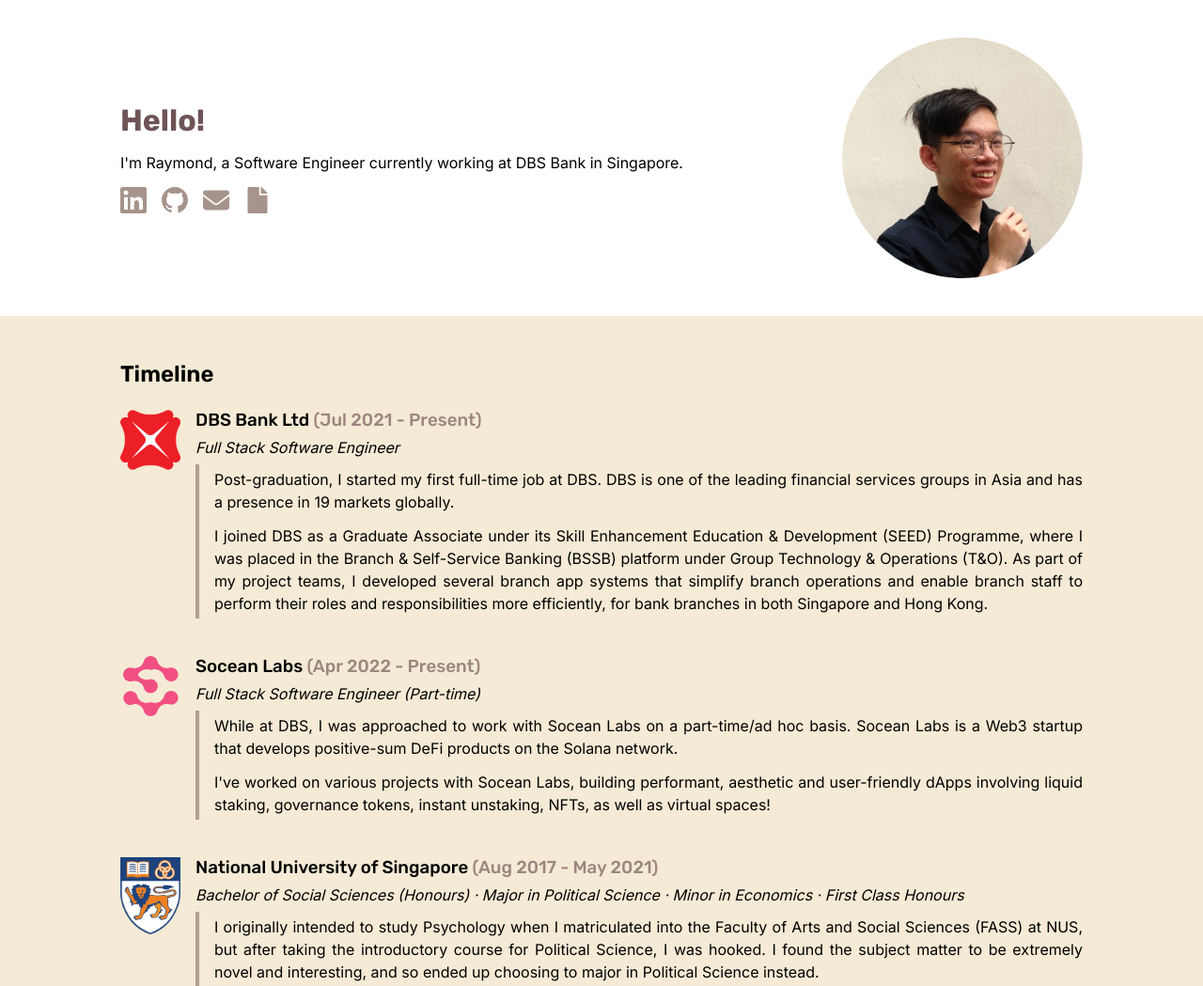
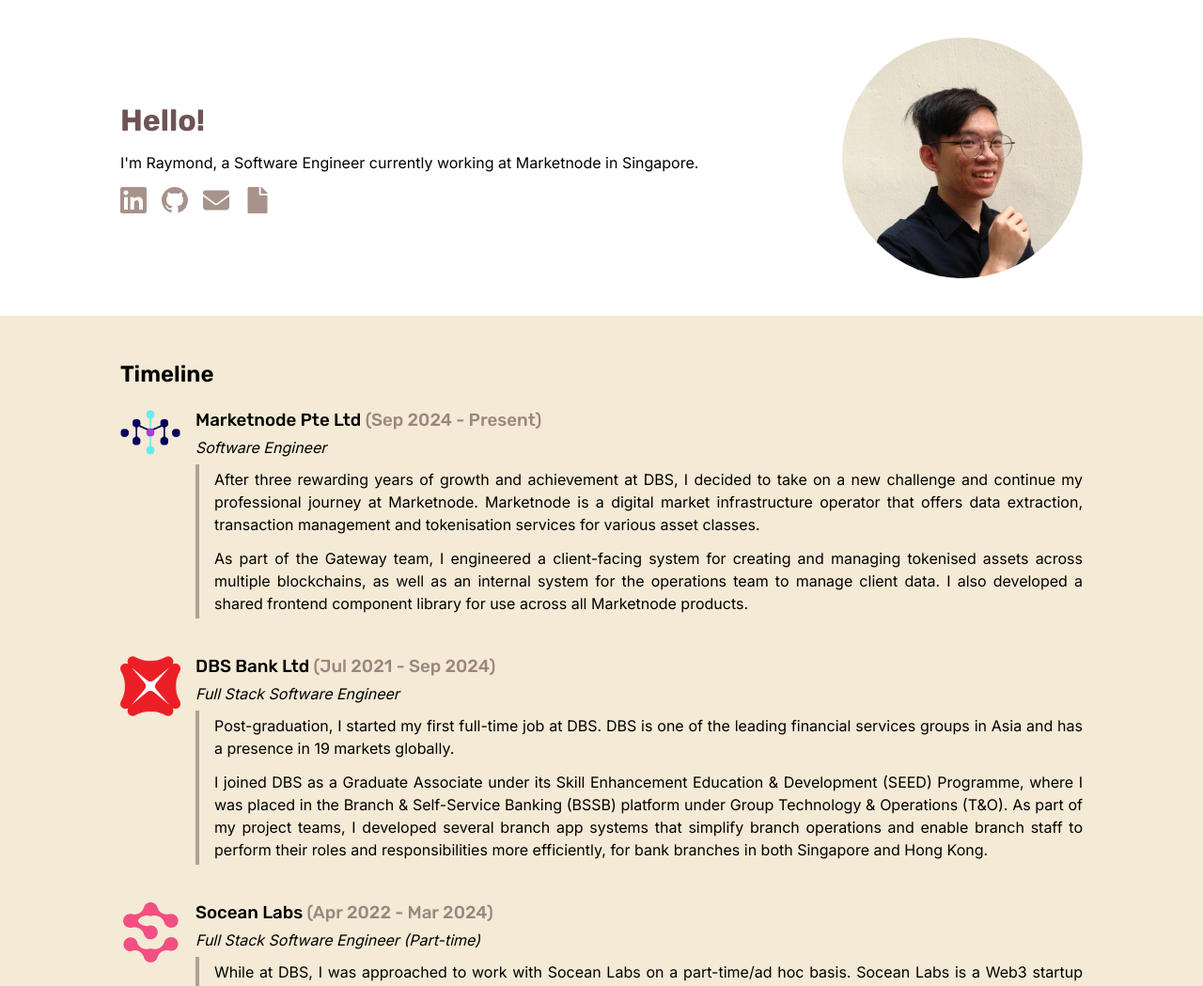
Before and after one commit to rczjian/rczjian.github.io, a plain HTML site: page index.html in a window 1280 px wide. Shown: the top 1049 px of the page at 94% size. Drawn offline with Linux system fonts and the light colour scheme.

Commit message:
add marketnode content

```diff
--- a/index.html
+++ b/index.html
@@ -4,6 +4,10 @@
     <title>Raymond Chan</title>
 
     <meta name="viewport" content="width=device-width, initial-scale=1" />
+    <meta
+      name="google-site-verification"
+      content="fw11ie_gdBO2mL2BeAGHtc85dVj2ux1xu98D4wo31Gg"
+    />
 
     <link rel="icon" href="assets/favicon.ico" />
     <link
@@ -27,7 +31,7 @@
         <div class="intro-container">
           <h1>Hello!</h1>
           <span
-            >I'm Raymond, a Software Engineer currently working at DBS Bank in
+            >I'm Raymond, a Software Engineer currently working at Marketnode in
             Singapore.</span
           >
           <div class="icon-container">
@@ -106,11 +110,39 @@
         <h2>Timeline</h2>
         <div class="timeline-stack">
           <div class="timeline-item">
+            <img src="assets/marketnode-logo.png" class="timeline-logo" />
+            <div class="timeline-content">
+              <h3>
+                <span>Marketnode Pte Ltd</span>
+                <span class="timeline-time">(Sep 2024 - Present)</span>
+              </h3>
+              <p class="timeline-headline">Software Engineer</p>
+              <blockquote class="timeline-summary">
+                <p>
+                  After three rewarding years of growth and achievement at DBS,
+                  I decided to take on a new challenge and continue my
+                  professional journey at Marketnode. Marketnode is a digital
+                  market infrastructure operator that offers data extraction,
+                  transaction management and tokenisation services for various
+                  asset classes.
+                </p>
+                <p>
+                  As part of the Gateway team, I engineered a client-facing
+                  system for creating and managing tokenised assets across
+                  multiple blockchains, as well as an internal system for the
+                  operations team to manage client data. I also developed a
+                  shared frontend component library for use across all
+                  Marketnode products.
+                </p>
+              </blockquote>
+            </div>
+          </div>
+          <div class="timeline-item">
             <img src="assets/dbs-logo.png" class="timeline-logo" />
             <div class="timeline-content">
               <h3>
                 <span>DBS Bank Ltd</span>
-                <span class="timeline-time">(Jul 2021 - Present)</span>
+                <span class="timeline-time">(Jul 2021 - Sep 2024)</span>
               </h3>
               <p class="timeline-headline">Full Stack Software Engineer</p>
               <blockquote class="timeline-summary">
@@ -144,7 +176,7 @@
             <div class="timeline-content">
               <h3>
                 <span>Socean Labs</span>
-                <span class="timeline-time">(Apr 2022 - Present)</span>
+                <span class="timeline-time">(Apr 2022 - Mar 2024)</span>
               </h3>
               <p class="timeline-headline">
                 Full Stack Software Engineer (Part-time)
```
Also changed, not shown: assets/marketnode-logo.png (added).
